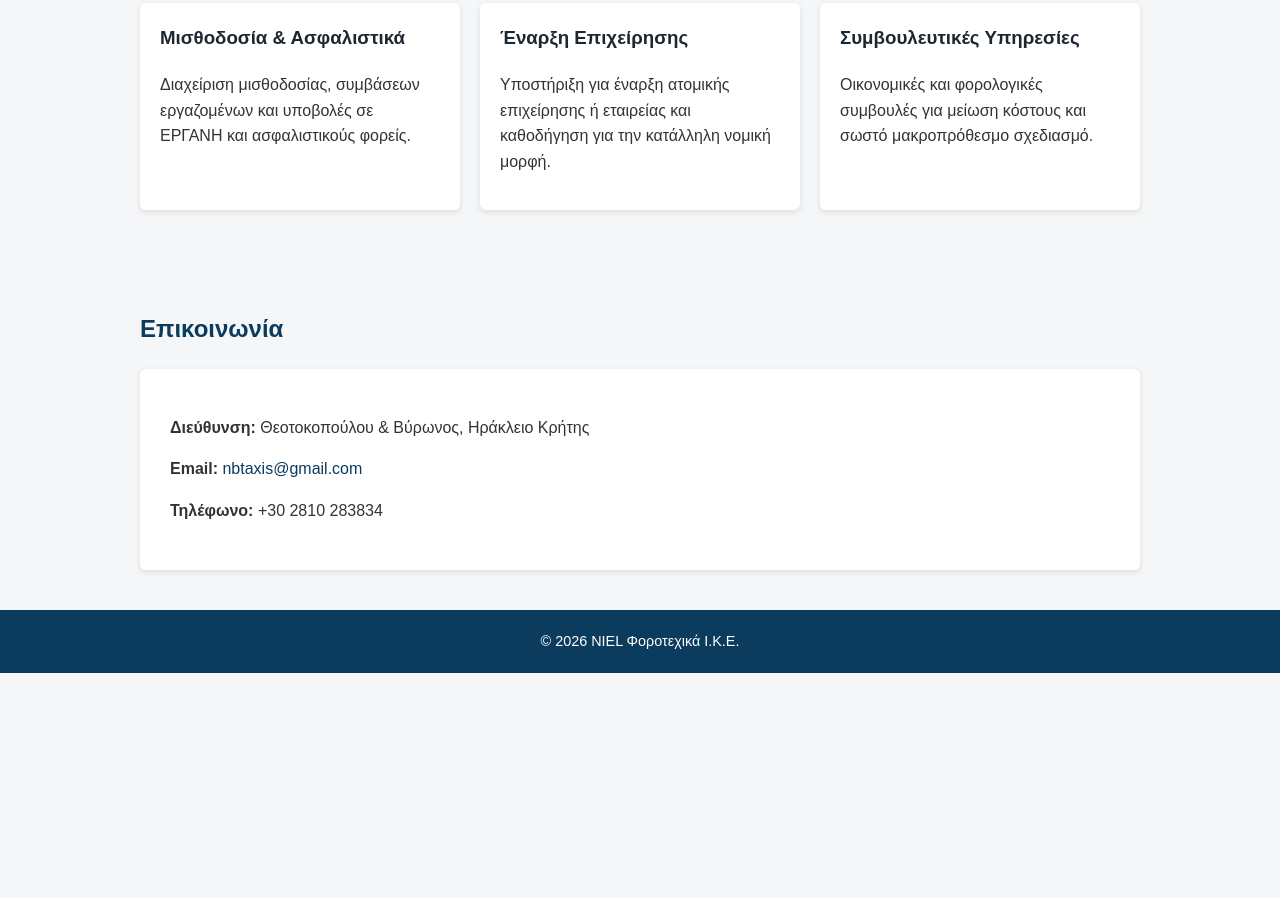
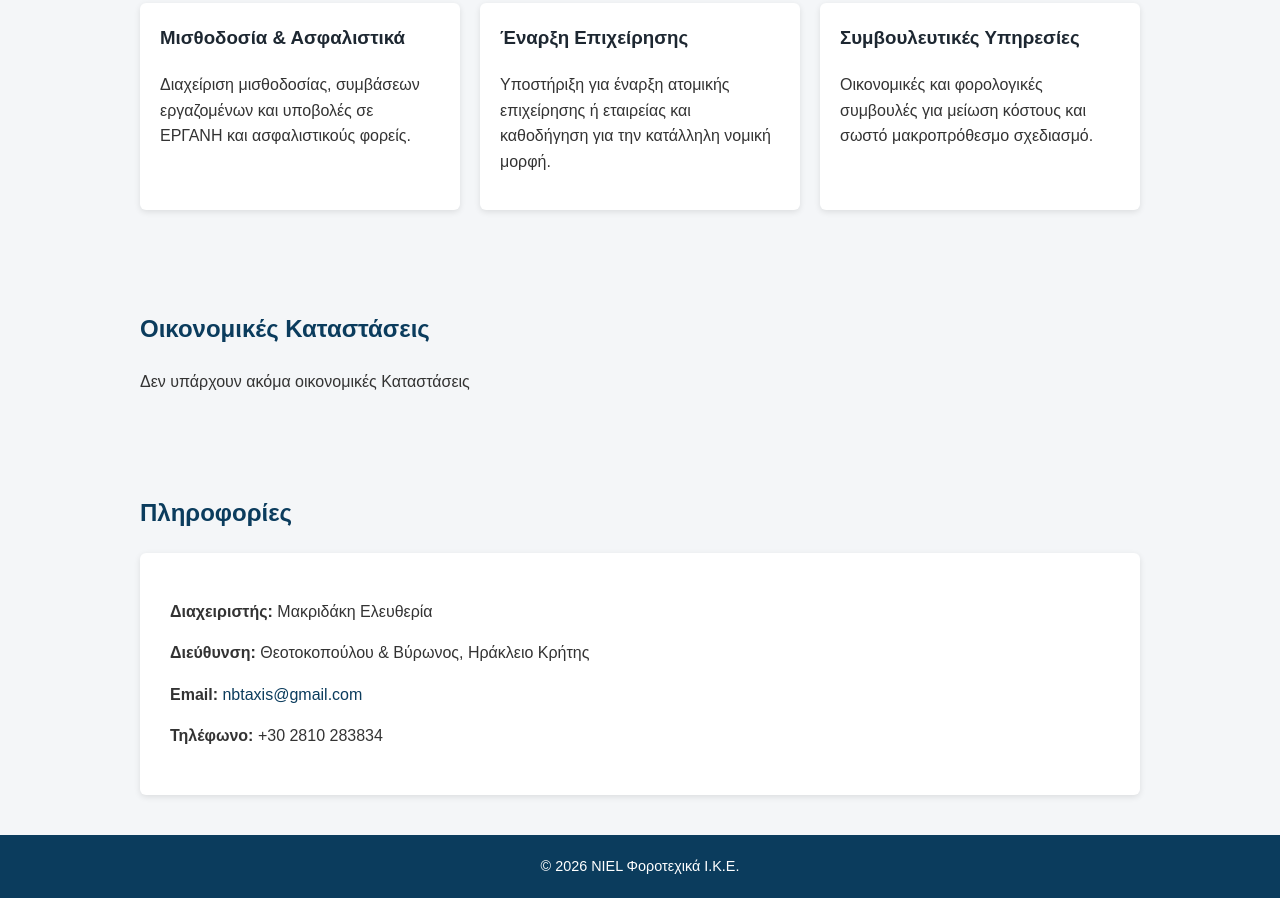
Before and after one commit to SeekerRook/nielaccounting, a plain HTML site: page index.html in a window 1280 px wide. Shown: the part 785-1683 px from the top of the page. Before the commit the page ends 1458 px from the top, so only its background shows below. Drawn offline with Linux system fonts and the light colour scheme.

Commit message:
oik kat & admin

```diff
--- a/index.html
+++ b/index.html
@@ -96,8 +96,8 @@
     <section>
         <h2>Σχετικά με Εμάς</h2>
         <p>
-            Παρέχουμε ολοκληρωμένες λογιστικές και φορολογικές υπηρεσίες σε ιδιώτες, ελεύθερους επαγγελματίες και επιχειρήσεις. Με άριστη γνώση της φορολογικής νομοθεσίας και της επιχειρηματικής πρακτικής, βοηθάμε τους
-            πελάτες μας να παραμένουν συνεπείς, οργανωμένοι και οικονομικά αποδοτικοί.
+            Παρέχουμε ολοκληρωμένες λογιστικές και φορολογικές υπηρεσίες σε ιδιώτες, ελεύθερους επαγγελματίες και επιχειρήσεις. Με άριστη γνώση της φορολογικής νομοθεσίας και της επιχειρηματικής πρακτικής, βοηθάμε τους πελάτες μας να παραμένουν συνεπείς, οργανωμένοι
+            και οικονομικά αποδοτικοί.
         </p>
     </section>
 
@@ -142,10 +142,15 @@
             </div>
         </div>
     </section>
-
     <section>
-        <h2>Επικοινωνία</h2>
+        <h2>Οικονομικές Καταστάσεις</h2>
+        Δεν υπάρχουν ακόμα οικονομικές Καταστάσεις
+        <!-- <p><a href="2026.pdf">2026</a></p> -->
+    </section>
+    <section>
+        <h2>Πληροφορίες</h2>
         <div class="contact">
+            <p><strong>Διαχειριστής:</strong> Μακριδάκη Ελευθερία</p>
             <p><strong>Διεύθυνση:</strong> Θεοτοκοπούλου & Βύρωνος, Ηράκλειο Κρήτης</p>
             <p><strong>Email:</strong> <a href="mailto:nbtaxis@gmail.com">nbtaxis@gmail.com</a></p>
             <p><strong>Τηλέφωνο:</strong> +30 2810 283834 </p>
```
